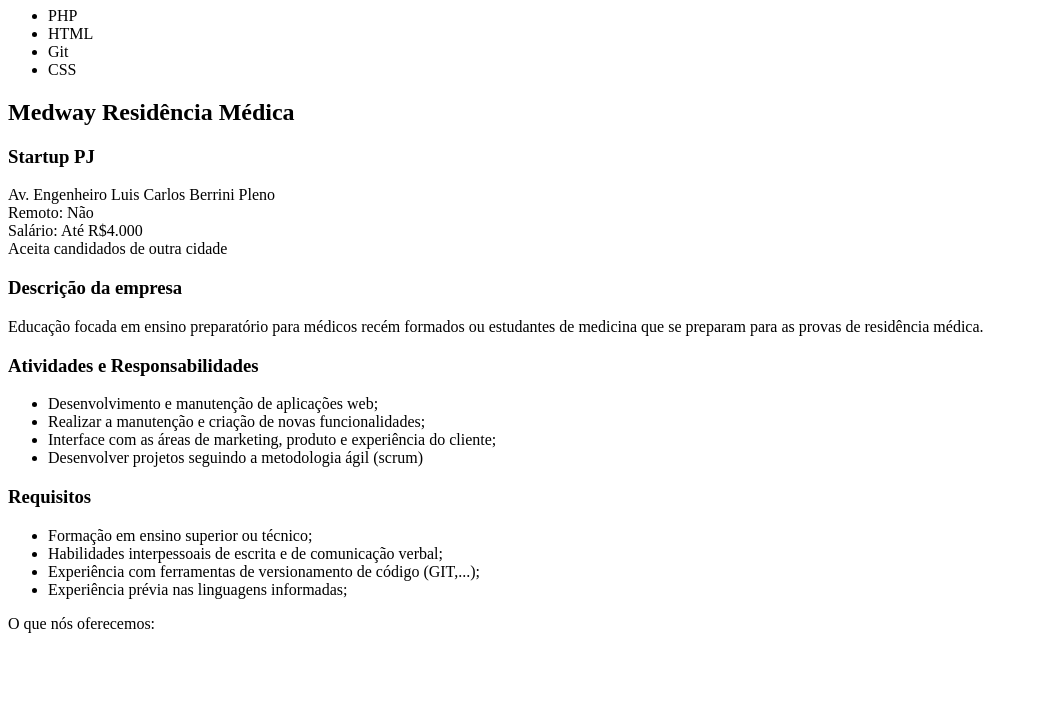
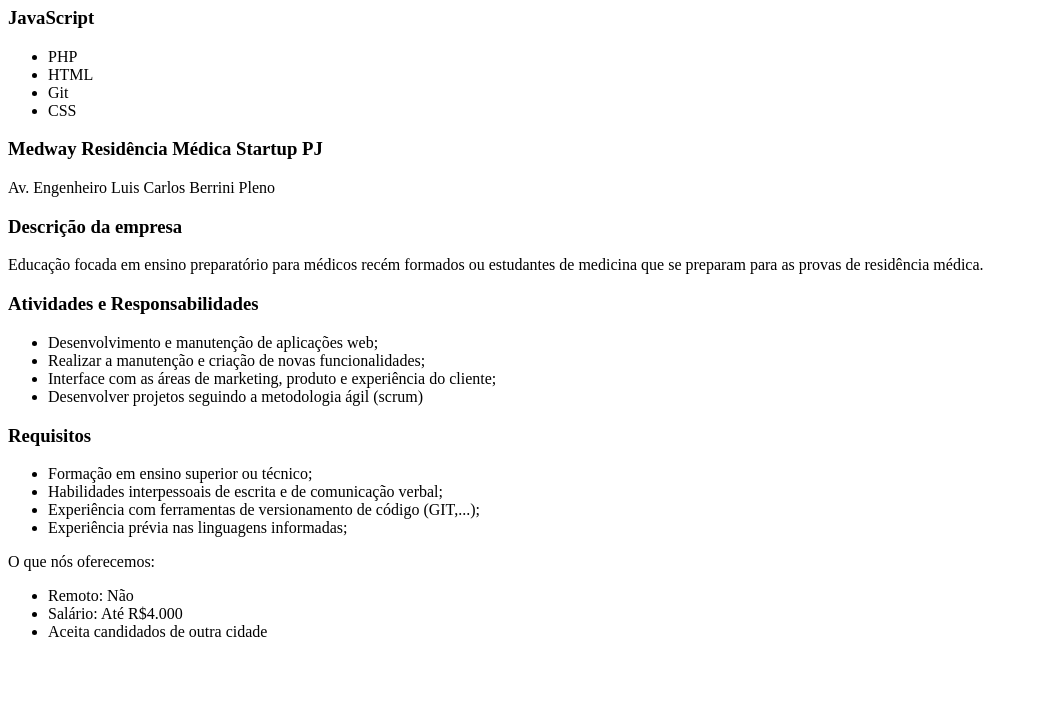
Before and after one commit to djftreinamentos/jobsfinder, a website: page public/vagas/vaga01.html in a window 1280 px wide. Shown: the part 73-800 px from the top of the page, without its empty margins (0-1038 px from the left). Drawn offline with Linux system fonts and the light colour scheme.

Commit message:
nova atividade 01

```diff
--- a/public/vagas/vaga01.html
+++ b/public/vagas/vaga01.html
@@ -6,7 +6,11 @@
         <title>Desenvolvedor(a) Front-End</title>
     </head>
     <body>
- <h1>JavaScript</h1>
+<header>
+     <main>
+       <h1>Desenvolvedor(a) Front-End</h1>
+
+       <h3>JavaScript</h3>
 
    <ul>
      <li> PHP</li>
@@ -15,23 +19,13 @@
      <li> CSS</li>
 
     </ul>
+    </main>
 
-
-<h2>Medway Residência Médica</h2>
-
- <h3>Startup PJ</h3>
-
- <div>Av. Engenheiro Luis Carlos Berrini Pleno</div>
-
-<div>Remoto: Não</div>
-<div>Salário: Até R$4.000</div>
-<div>Aceita candidados de outra cidade</div>
-
-
-<H3>Descrição da empresa</H3>
-
-
-<p><div>Educação focada em ensino preparatório para médicos recém formados ou estudantes de medicina que se preparam para as provas de residência médica.</div></p>
+        <h3>Medway Residência Médica Startup PJ</h3>
+        <div>Av. Engenheiro Luis Carlos Berrini Pleno</div>
+        <H3>Descrição da empresa</H3>
+        <div>Educação focada em ensino preparatório para médicos recém formados ou estudantes de medicina que se preparam para as provas de residência médica.</div>
+    </header>
 
 <h3>Atividades e Responsabilidades</h3>
 <ul>
@@ -53,6 +47,13 @@
 
 </ul>
 O que nós oferecemos:
+<ul>
+
+<li>Remoto: Não</li>
+<li>Salário: Até R$4.000</li>
+<li>Aceita candidados de outra cidade</li>
+
+</ul>
 
 
 </body>
```
Also changed, not shown: public/vagas/vaga02.html (added, +24 -0 lines).
